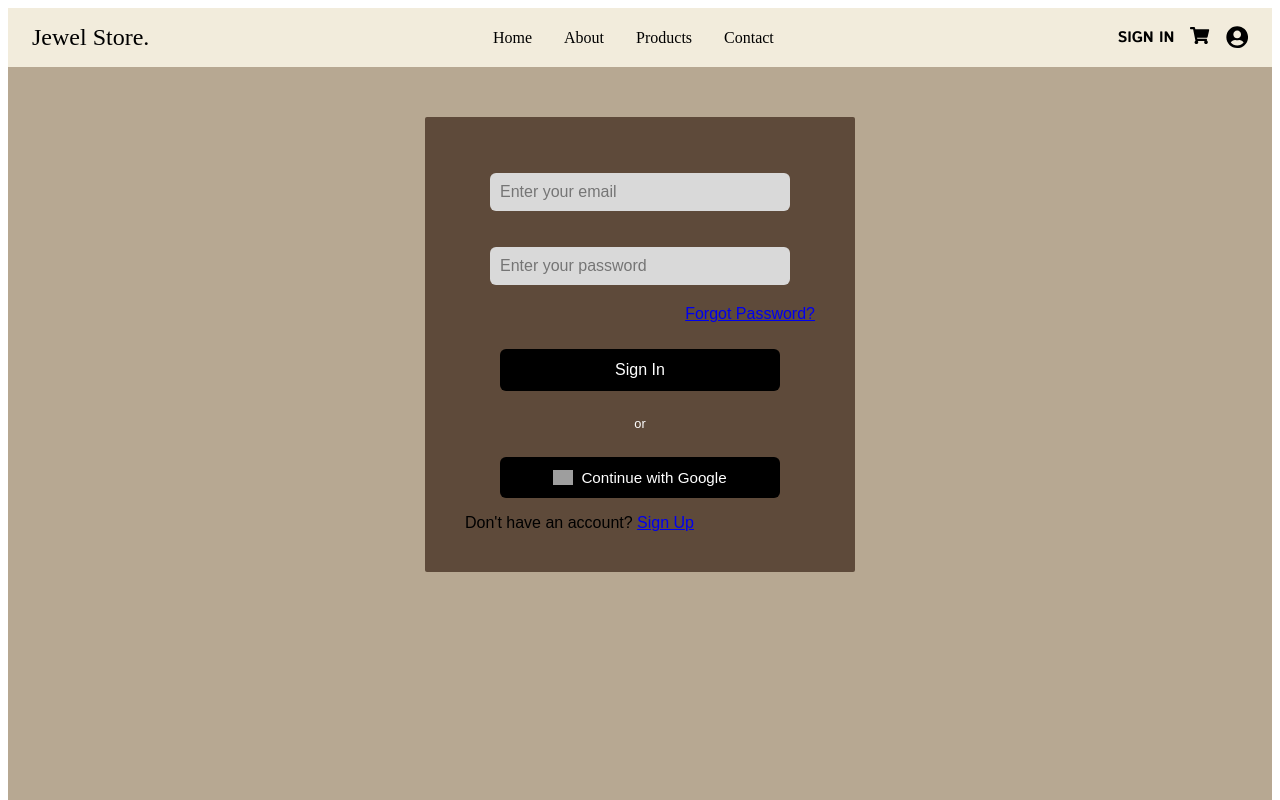
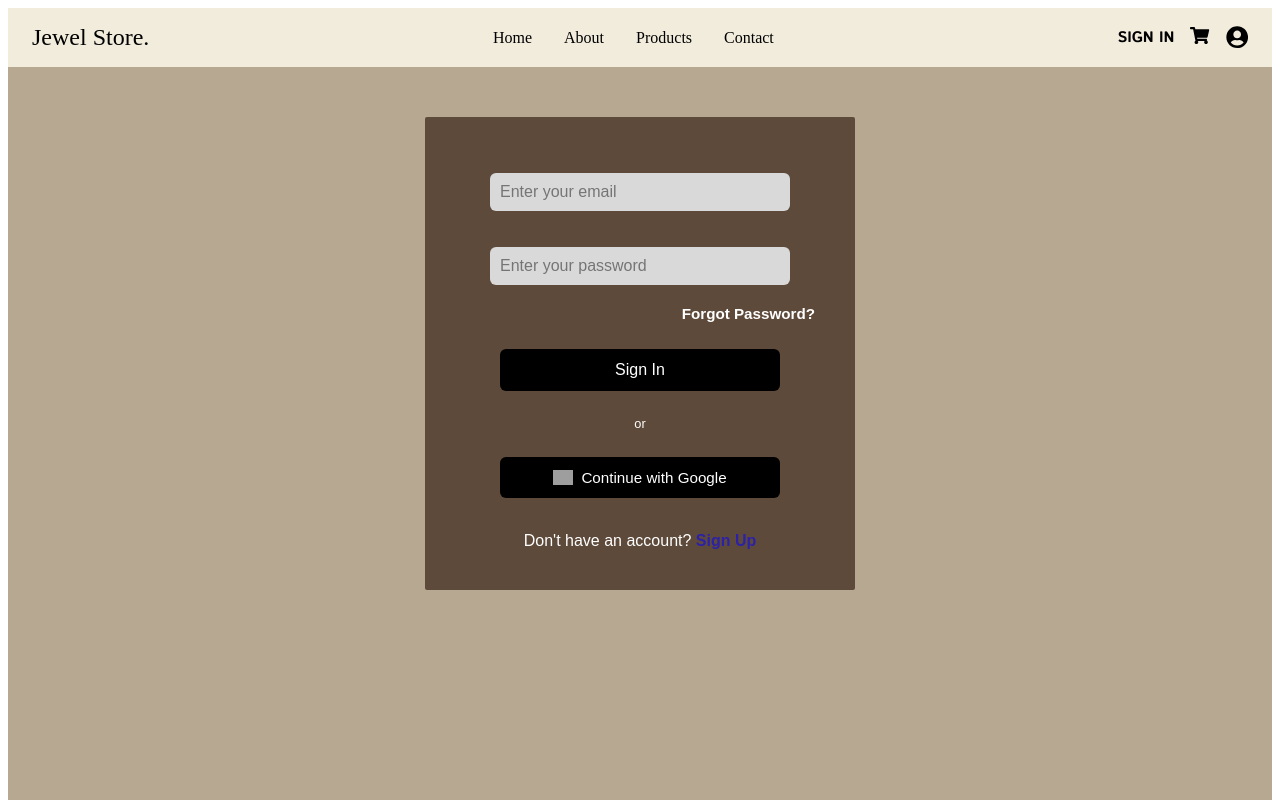
Before and after one commit to phemelomakgopa/Jewel-eStore, a React (Create React App) app in the folder client/: page /signin in a window 1280 px wide. Shown: the top 800 px of the page. Built offline with nearby package versions, Linux system fonts and the light colour scheme; grey boxes are pictures that could not be loaded; a web font is replaced by a local one.

Commit message:
styled the functions

```diff
--- a/client/src/components/SignIn.css
+++ b/client/src/components/SignIn.css
@@ -85,3 +85,37 @@
   background-color: rgb(60, 11, 11);
   transition: all 0.3s;
 }
+
+/* Forgot Password Link */
+.forgot-password a {
+  color: #fff;
+  text-decoration: none;
+  font-size: 0.95rem;
+  font-weight: bold;
+  transition: color 0.3s;
+}
+
+.forgot-password a:hover {
+  color: #d9d9d9;
+  text-decoration: underline;
+}
+
+/* Don't have an account section */
+.signup-bottom {
+  text-align: center;
+  margin-top: 18px;
+  color: #ffffff;
+  font-size: 1rem;
+}
+
+.signup-bottom a {
+  color: #0602ff8e;
+  font-weight: bold;
+  text-decoration: none;
+  transition: color 0.3s;
+}
+
+.signup-bottom a:hover {
+  color: #d9d9d9;
+  text-decoration: underline;
+}
```
